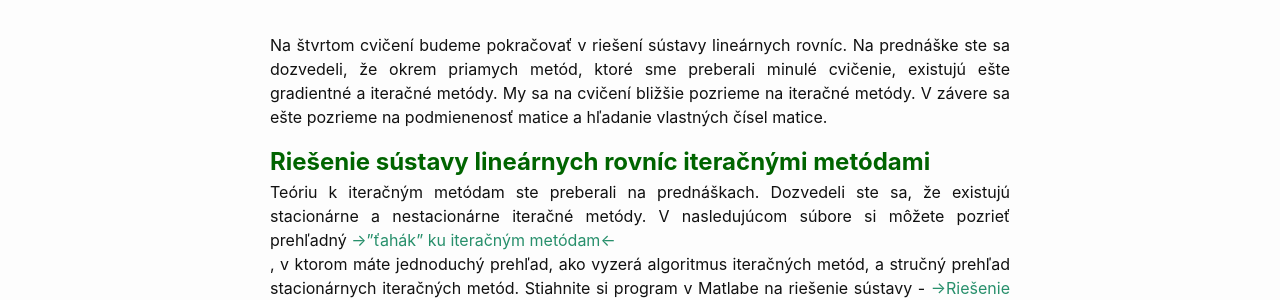
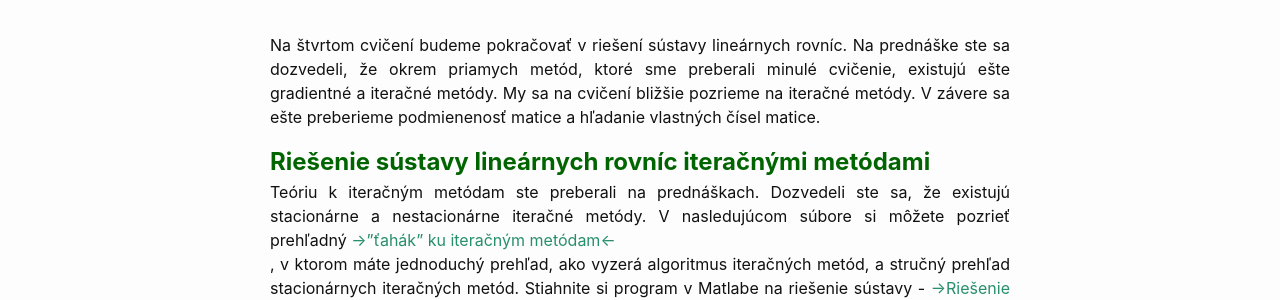
Before and after one commit to maslarova/maslarova.github.io, a Jekyll site: the page built from _posts/2021-03-11-cvicenie4.md, in a window 1280 px wide. Shown: the part 153-453 px from the top of the page. Built offline with Jekyll 4.4.1, drawn with Linux system fonts in a browser that asks for light colours.

Commit message:
2021-03-11-cvicenie4.md

```diff
--- a/_posts/2021-03-11-cvicenie4.md
+++ b/_posts/2021-03-11-cvicenie4.md
@@ -20,7 +20,7 @@
 -->
 
 Na štvrtom cvičení budeme pokračovať v riešení sústavy lineárnych rovníc. Na prednáške ste sa dozvedeli, že okrem priamych metód, ktoré sme preberali minulé cvičenie, existujú ešte gradientné a iteračné metódy. My sa na cvičení bližšie pozrieme na iteračné metódy.
-V závere sa ešte pozrieme na podmienenosť matice a hľadanie vlastných čísel matice.
+V závere sa ešte preberieme podmienenosť matice a hľadanie vlastných čísel matice.
 
 <span style="color:DarkGreen"> <font size="+2"><b>Riešenie sústavy lineárnych rovníc iteračnými metódami</b></font></span><br>
 Teóriu k iteračným metódam ste preberali na prednáškach.
```
